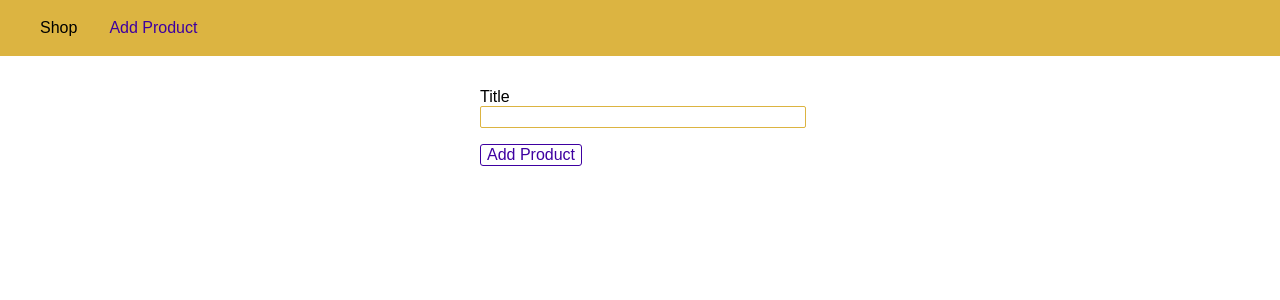
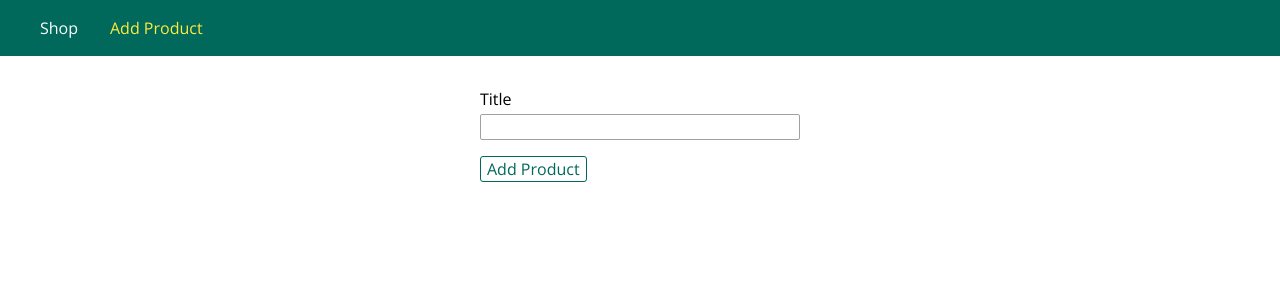
Before and after one commit to Maigwa164/node-odyssey, a Node server app: page /admin/add-product in a window 1280 px wide; the page is wider, and only the part inside the window is pictured. Shown: the top 300 px of that part. Run offline with Node 20, Linux system fonts and the light colour scheme.

Commit message:
updated html and css public files

```diff
--- /dev/null
+++ b/Express/public/css/forms.css
@@ -0,0 +1,20 @@
+.form-control {
+    margin: 1rem 0;
+}
+
+.form-control label,
+.form-control input {
+    display: block;
+    width: 100%;
+    margin-bottom: 0.25rem;
+}
+
+.form-control input {
+    border: 1px solid #a1a1a1;
+    font: inherit;
+    border-radius: 2px;
+}
+
+.form-control input:focus {
+    outline-color: #00695c;
+}
--- a/Express/public/css/main.css
+++ b/Express/public/css/main.css
@@ -1,38 +1,108 @@
+@import url('https://fonts.googleapis.com/css?family=Open+Sans:400,700');
+
+* {
+  box-sizing: border-box;
+}
+
 body {
+  padding: 0;
   margin: 0;
-  padding: 0;
-  font-family: sans-serif;
+  font-family: 'Open Sans', sans-serif;
 }
+
 main {
   padding: 1rem;
+  margin: auto;
 }
+
 .main-header {
   width: 100%;
   height: 3.5rem;
-  background-color: #dcb441;
+  background-color: #00695c;
   padding: 0 1.5rem;
 }
+
 .main-header__nav {
   height: 100%;
   display: flex;
   align-items: center;
 }
+
 .main-header__item-list {
   list-style: none;
   margin: 0;
   padding: 0;
   display: flex;
 }
+
 .main-header__item {
   margin: 0 1rem;
   padding: 0;
 }
+
 .main-header__item a {
   text-decoration: none;
-  color: black;
+  color: white;
 }
+
 .main-header__item a:hover,
 .main-header__item a:active,
 .main-header__item a.active {
-  color: #3e00a1;
+  color: #ffeb3b;
 }
+
+.grid {
+  display: flex;
+  flex-wrap: wrap;
+  justify-content: space-around;
+  align-items: stretch;
+}
+
+.card {
+  box-shadow: 0 2px 8px rgba(0, 0, 0, 0.26);
+}
+
+.card__header,
+.card__content {
+  padding: 1rem;
+}
+
+.card__header h1,
+.card__content h1,
+.card__content h2,
+.card__content p {
+  margin: 0;
+}
+
+.card__image {
+  width: 100%;
+}
+
+.card__image img {
+  width: 100%;
+}
+
+.card__actions {
+    padding: 1rem;
+    text-align: center;
+}
+
+.card__actions button,
+.card__actions a {
+    margin: 0 0.25rem;
+}
+
+.btn {
+  font: inherit;
+  border: 1px solid #00695c;
+  color: #00695c;
+  background: white;
+  border-radius: 3px;
+  cursor: pointer;
+}
+
+.btn:hover,
+.btn:active {
+  background-color: #00695c;
+  color: white;
+}
--- a/Express/public/css/product.css
+++ b/Express/public/css/product.css
@@ -1,35 +1,25 @@
 .product-form {
-  width: 20rem;
-  max-width: 90%;
-  margin: auto;
+    width: 20rem;
+    max-width: 90%;
+    margin: auto;
 }
 
-.form-control {
-  margin: 1rem 0;
+.product-item {
+    width: 20rem;
+    max-width: 95%;
 }
 
-.form-control label,
-.form-control input {
-  display: block;
-  width: 100%;
+.product__title {
+    font-size: 1.2rem;
+    text-align: center;
 }
 
-.form-control input {
-  border: 1px solid #dcb441;
-  font: inherit;
-  border-radius: 2px;
+.product__price {
+    text-align: center;
+    color: #4d4d4d;
+    margin-bottom: 0.5rem;
 }
 
-button {
-  font: inherit;
-  border: 1px solid #3e00a1;
-  color: #3e00a1;
-  background: white;
-  border-radius: 3px;
-  cursor: pointer;
+.product__description {
+    text-align: center;
 }
-button:hover,
-button:active {
-  color: white;
-  background-color: #3e00a1;
-}
--- a/Express/views/add-product.html
+++ b/Express/views/add-product.html
@@ -1,31 +1,36 @@
 <!DOCTYPE html>
 <html lang="en">
+
 <head>
-    <meta charset="UTF-8" />
-    <meta name="viewport" content="width=device-width, initial-scale=1.0" />
+    <meta charset="UTF-8">
+    <meta name="viewport" content="width=device-width, initial-scale=1.0">
+    <meta http-equiv="X-UA-Compatible" content="ie=edge">
     <title>Add Product</title>
-    <link rel="stylesheet" href="/css/main.css" />
-    <link rel="stylesheet" href="/css/product.css" />
+    <link rel="stylesheet" href="/css/main.css">
+    <link rel="stylesheet" href="/css/forms.css">
+    <link rel="stylesheet" href="/css/product.css">
 </head>
+
 <body>
     <header class="main-header">
         <nav class="main-header__nav">
             <ul class="main-header__item-list">
                 <li class="main-header__item"><a href="/">Shop</a></li>
-          <li class="main-header__item">
-            <a class="active" href="/admin/add-product">Add Product</a>
-          </li>
+                <li class="main-header__item"><a class="active" href="/admin/add-product">Add Product</a></li>
             </ul>
         </nav>
     </header>
+
     <main>
         <form class="product-form" action="/admin/add-product" method="POST">
             <div class="form-control">
                 <label for="title">Title</label>
-          <input type="text" name="title" id="title" />
+                <input type="text" name="title" id="title">
             </div>
-        <button type="submit">Add Product</button>
+
+            <button class="btn" type="submit">Add Product</button>
         </form>
     </main>
 </body>
+
 </html>
```
Also changed, not shown: Express/views/404.html (+10 -10 lines), Express/views/shop.html (+28 -7 lines). Lines whose indentation alone changed are shown as unchanged.
